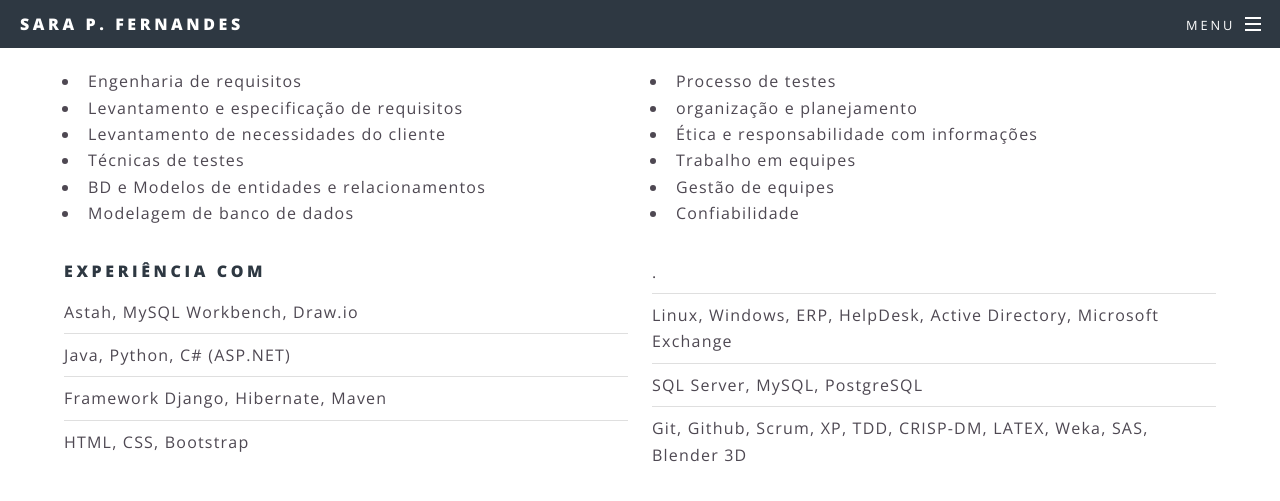
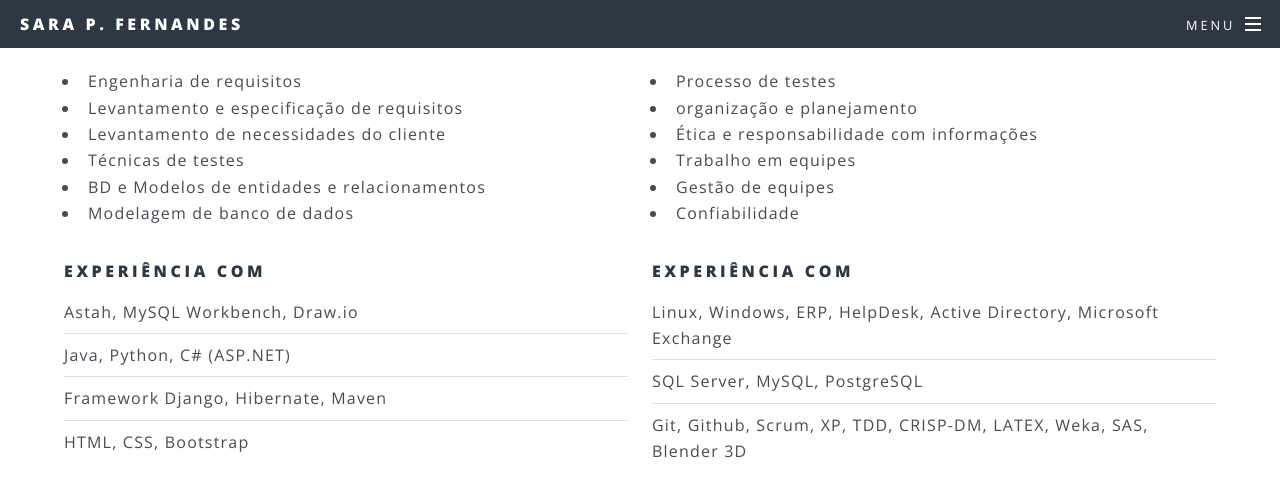
Before and after one commit to SaraFernandes/sarafernandes.github.io_sfdhgdfg, a Jekyll site: the page built from outras.html, in a window 1280 px wide and 900 px high, scrolled down 771 px, cut to the strip 0-509 px from the top of the window. Shown: the top 501 px of the strip. Built offline with Jekyll 4.4.1, drawn with Linux system fonts in a browser that asks for light colours.

```diff
--- a/outras.html
+++ b/outras.html
@@ -80,9 +80,8 @@
 							<li>Gestão de equipes</li>
 							<li>Confiabilidade</li>
 						</ul>
-						<!--<h5>Icons</h5>-->
+						<h4>Experiência com</h4>
 						<ul class="alt">
-							<li>.</li>
 							<li>Linux, Windows, ERP, HelpDesk, Active Directory, Microsoft Exchange</li>
 							<li>SQL Server, MySQL, PostgreSQL</li>
 							<li>Git, Github, Scrum, XP, TDD, CRISP-DM, LATEX, Weka, SAS, Blender 3D</li>
```
